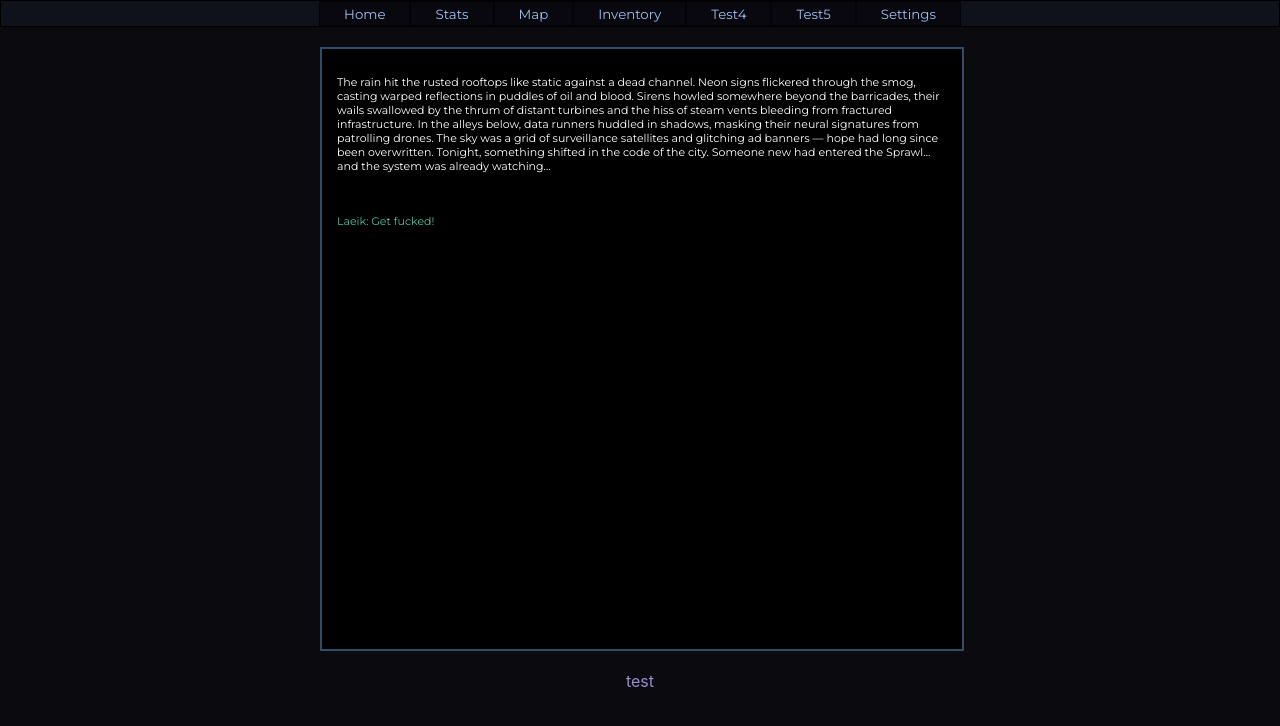
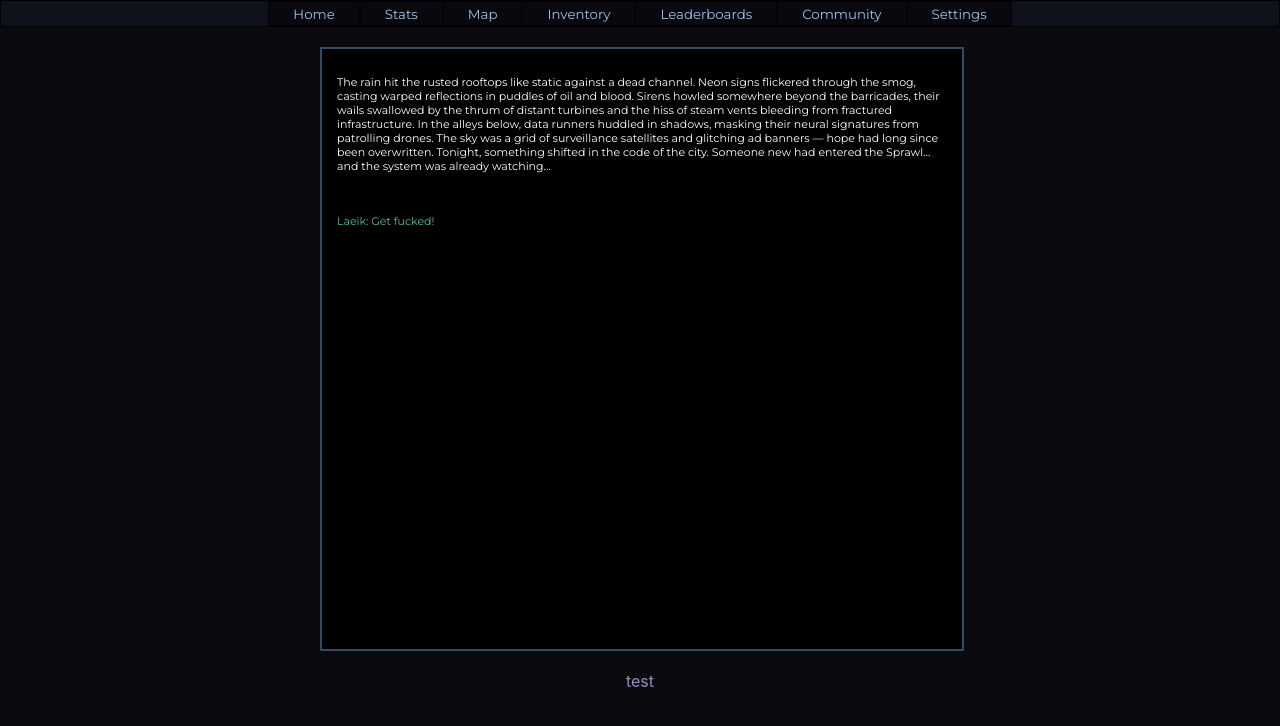
Before and after one commit to dclechok/sos-client, a JavaScript app: page / in a window 1280 px wide. Shown: the top 726 px of the page. Built offline with nearby package versions, Linux system fonts and the light colour scheme; the HTML template or start-up script is replaced by a standard one.

Commit message:
center maintext

```diff
--- a/src/NavBar.js
+++ b/src/NavBar.js
@@ -8,8 +8,8 @@ function NavBar(){
             <button className="nav-item">Stats</button>
             <button className="nav-item">Map</button>
             <button className="nav-item">Inventory</button>
-            <button className="nav-item">Test4</button>
-            <button className="nav-item">Test5</button>
+            <button className="nav-item">Leaderboards</button>
+            <button className="nav-item">Community</button>
             <button className="nav-item">Settings</button>
         </div>
     );
```
